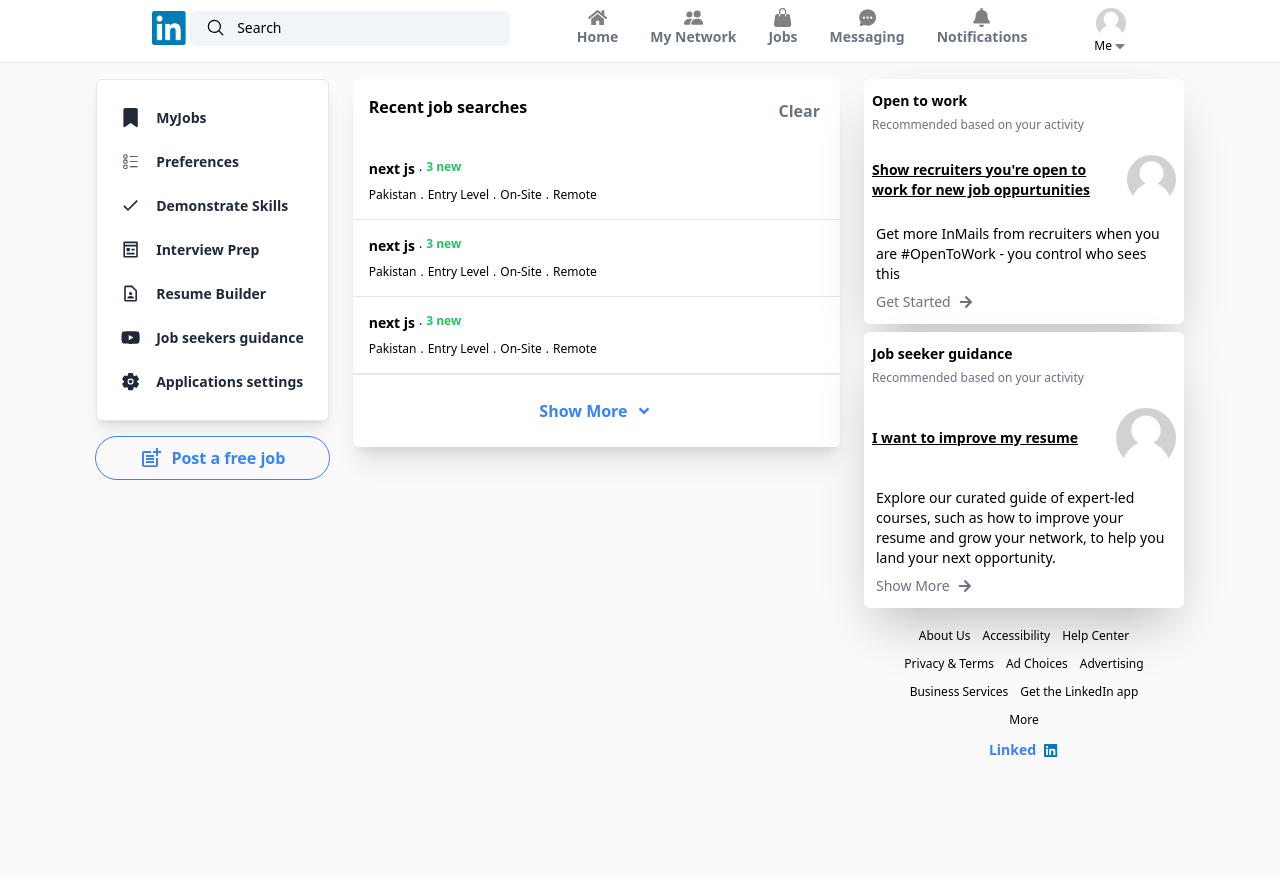
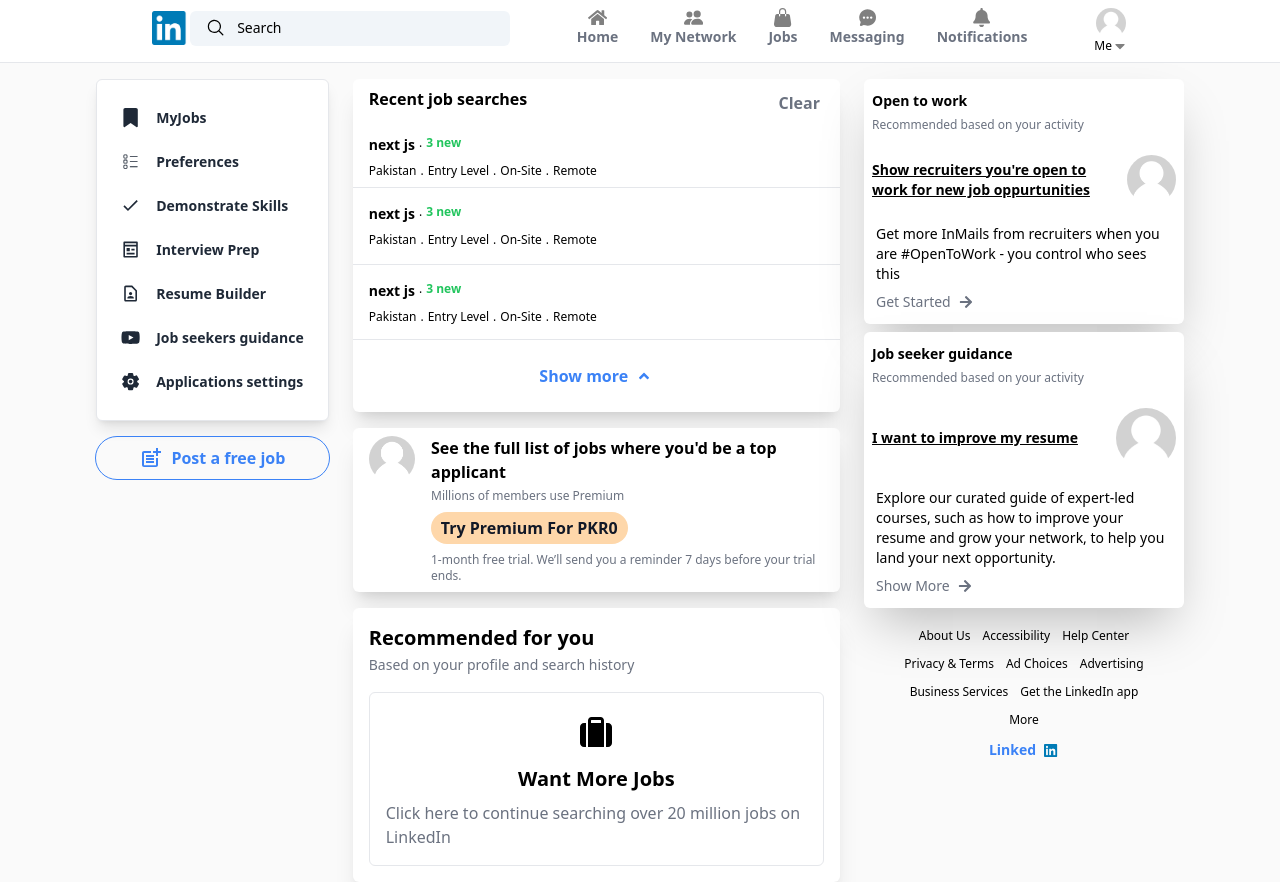
Before and after one commit to aais1/LinkedIn-clone, a React (Vite) app: page /jobs in a window 1280 px wide. Built offline with nearby package versions, Linux system fonts and the light colour scheme; no server answers.

Commit message:
Add NewJob and Recommend components

```diff
--- a/src/components/Header.jsx
+++ b/src/components/Header.jsx
@@ -14,7 +14,7 @@
 
 const Header = () => {
   const location = useLocation();
-  const restrictedRoutes = ["/login", "/register"];
+  const restrictedRoutes = ["/login", "/register" , "/list-job"];
   const notAllowedRoutes = restrictedRoutes.some((loc) =>
     location.pathname.includes(loc)
   );
--- a/src/components/JobsLeftBar.jsx
+++ b/src/components/JobsLeftBar.jsx
@@ -6,38 +6,41 @@
 import { IoSettings } from "react-icons/io5";
 import { IoMdCheckmark } from "react-icons/io";
 import { MdOutlinePostAdd } from "react-icons/md";
+import { Link } from 'react-router-dom'
 
 const JobsLeftBar = () => {
   return (
     <div className="flex flex-col gap-y-4">
     <div className='hidden rounded-md px-4 py-5 bg-white object-contain  lg:flex gap-y-2 flex-col items-start border text-gray-800  text-sm font-semibold shadow-lg w-[100%]'>
-      <div className='flex justify-between items-center gap-x-4 p-2'>
+      <div className='flex justify-between items-center gap-x-4 p-2 cursor-pointer hover:underline'>
         <FaBookmark style={{fontSize:'1.2rem'}} /><h1>MyJobs</h1>
       </div>
-      <div className='flex justify-between items-center gap-x-4 p-2'>
+      <div className='flex justify-between items-center gap-x-4 p-2 cursor-pointer hover:underline'>
       <CiBoxList style={{fontSize:'1.2rem'}} /><h1>Preferences</h1>
       </div>
-      <div className='flex justify-between items-center gap-x-4 p-2'>
+      <div className='flex justify-between items-center gap-x-4 p-2 cursor-pointer hover:underline'>
       <IoMdCheckmark style={{fontSize:'1.2rem'}}/><h1>Demonstrate Skills</h1>
       </div>
-      <div className='flex justify-between items-center gap-x-4 p-2'>
+      <div className='flex justify-between items-center gap-x-4 p-2 cursor-pointer hover:underline'>
       <RiPagesLine style={{fontSize:'1.2rem'}}/><h1>Interview Prep</h1>
       </div>
-      <div className='flex justify-between items-center gap-x-4 p-2'>
+      <div className='flex justify-between items-center gap-x-4 p-2 cursor-pointer hover:underline'>
       <MdOutlineContactPage style={{fontSize:'1.2rem'}}/><h1>Resume Builder</h1>
       </div>
-      <div className='flex justify-between items-center gap-x-4 p-2'>
+      <div className='flex justify-between items-center gap-x-4 p-2 cursor-pointer hover:underline'>
       <FaYoutube style={{fontSize:'1.2rem'}}/><h1>Job seekers guidance</h1>
       </div>
-      <div className='flex justify-between items-center gap-x-4 p-2'>
+      <div className='flex justify-between items-center gap-x-4 p-2 cursor-pointer hover:underline'>
       <IoSettings style={{fontSize:'1.2rem'}}/> <h1>Applications settings</h1>
       </div>
     </div>
+        <Link to="/list-job">
         <button
-        className="lg:flex hidden p-2 outline outline-1 items-center justify-center gap-x-2 outline-blue-500 font-semibold text-blue-500 hover:border-blue-500 border-[1px] border-transparent duration-150 rounded-full hover:bg-blue-50">
+        className="lg:flex w-[100%] hidden p-2 outline outline-1 items-center justify-center gap-x-2 outline-blue-500 font-semibold text-blue-500 hover:border-blue-500 border-[1px] border-transparent duration-150 rounded-full hover:bg-blue-50">
           <MdOutlinePostAdd style={{fontSize:"1.5rem"}} />
           Post a free job
         </button>
+        </Link>
     </div>
   )
 }
--- a/src/components/RecentJobSearches.jsx
+++ b/src/components/RecentJobSearches.jsx
@@ -1,15 +1,24 @@
 import { FaAngleDown } from "react-icons/fa";
+import { useState } from "react";
 
 const RecentJobSearches = () => {
 
+  const [showMore,setShowMore]=useState(false)
+
+  const handleChange=()=>{
+    setShowMore(!showMore)
+    console.log(showMore);
+  }
+
   return (
-    <div className='bg-white  text-black rounded-md shadow-xl '>
-        <div className='flex font-semibold justify-between p-4'>
+    <div className={`bg-white text-black rounded-md shadow-xl`}>
+      <div className={` ${!showMore ? `max-h-[260px]` : `max-h-[600px]`} transition-all duration-500 overflow-hidden `}>
+        <div className='flex font-semibold justify-between px-4 py-2'>
             <h1>Recent job searches</h1>
             <button
             className='text-gray-500 hover:bg-blue-50 p-1 rounded-md'>Clear</button>
         </div>
-        <div className='flex border-b p-4 flex-col gap-y-2 text-xs '>
+        <div className='flex border-b px-4 py-2 flex-col gap-y-2 text-xs '>
           <div className='flex item-center gap-x-1'>
           <p className='font-semibold text-sm'>next js </p>
           <span> . </span>
@@ -58,10 +67,71 @@
             <span> . </span>
             <p>Remote</p>
           </div>
+
+
         </div>
+        <div className={` ${!showMore ? `opacity-0` : `opacity-100`} transition-all duration-500 `}>
+        <div className='flex border-b p-4 flex-col gap-y-2 text-xs '>
+          <div className='flex item-center gap-x-1'>
+          <p className='font-semibold text-sm'>next js </p>
+          <span> . </span>
+          <p className='text-green-500 font-semibold'>3 new</p>
+          </div>
+          <div className='flex item-center gap-x-1'>
+            <p>Pakistan</p>
+            <span> . </span>
+            <p>Entry Level</p>
+            <span> . </span>
+            <p>On-Site</p>
+            <span> . </span>
+            <p>Remote</p>
+          </div>
+
+
+        </div>
+
+        <div className='flex border-b p-4 flex-col gap-y-2 text-xs '>
+          <div className='flex item-center gap-x-1'>
+          <p className='font-semibold text-sm'>next js </p>
+          <span> . </span>
+          <p className='text-green-500 font-semibold'>3 new</p>
+          </div>
+          <div className='flex item-center gap-x-1'>
+            <p>Pakistan</p>
+            <span> . </span>
+            <p>Entry Level</p>
+            <span> . </span>
+            <p>On-Site</p>
+            <span> . </span>
+            <p>Remote</p>
+          </div>
+
+
+        </div>
+
+        <div className='flex border-b p-4 flex-col gap-y-2 text-xs '>
+          <div className='flex item-center gap-x-1'>
+          <p className='font-semibold text-sm'>next js </p>
+          <span> . </span>
+          <p className='text-green-500 font-semibold'>3 new</p>
+          </div>
+          <div className='flex item-center gap-x-1'>
+            <p>Pakistan</p>
+            <span> . </span>
+            <p>Entry Level</p>
+            <span> . </span>
+            <p>On-Site</p>
+            <span> . </span>
+            <p>Remote</p>
+          </div>
+        </div>
+        </div>
+        </div>
+
         <div className='border-t flex justify-center'>
-        <button className='flex gap-x-2 items-center w-[130px] font-semibold text-blue-500  my-4 p-2 rounded-md hover:bg-blue-50'>
-            Show More <FaAngleDown/>
+        <button className='flex gap-x-2 items-center w-[130px] font-semibold text-blue-500  my-4 p-2 rounded-md hover:bg-blue-50'
+        onClick={handleChange}>
+            Show {`${!showMore ? `more` : `less` } `} <FaAngleDown className={` duration-700 ${!showMore ? 'rotate-180' : ``}`}/>
           </button>
         </div>
     </div>
--- /dev/null
+++ b/src/components/Recommend.jsx
@@ -0,0 +1,21 @@
+import { FaSuitcase } from "react-icons/fa6";
+
+const Recommend = () => {
+  return (
+    <div className='p-4 bg-white rounded-md shadow-xl'>
+        <div className='flex flex-col gap-y-4'>
+            <div>
+            <h1 className="font-semibold text-xl">Recommended for you</h1>
+            <span className='text-sm text-gray-500'>Based on your profile and search history</span>
+            </div>
+            <div className='border flex flex-col items-center justify-center p-4 rounded-md'>
+                <span className='my-2'><FaSuitcase style={{fontSize:"2rem"}}/></span>
+                <h1 className="font-semibold text-xl my-2">Want More Jobs</h1>
+                <h2 className='text-md text-gray-500'>Click here to continue searching over 20 million jobs on LinkedIn</h2>
+            </div>
+        </div>
+    </div>
+  )
+}
+
+export default Recommend
--- /dev/null
+++ b/src/components/TopApplicant.jsx
@@ -0,0 +1,27 @@
+import Avatar from './Avatar'
+import { useSelector } from 'react-redux'
+
+const TopApplicant = () => {
+    const user=useSelector(store=>store.auth.user)
+  return (
+    <div className='flex gap-x-4 bg-white px-4 py-2 rounded-md shadow-xl'>
+        <Avatar url={user?.photoURL} width={50} />
+        <div className='flex flex-col gap-y-1'>
+            <h1 className='font-semibold'>
+                See the full list of jobs where you'd be a top applicant
+            </h1>
+            <div className='flex flex-col gap-y-2'>
+            <span className='text-xs text-gray-500'>
+                Millions of members use Premium
+            </span>
+            <button className='bg-orange-200 text-gray-900  hover:bg-orange-300 duration-100 p-1 w-[50%] rounded-full font-semibold'>
+                Try Premium For PKR0
+            </button>
+            <span className='text-gray-500 text-xs'>1-month free trial. We’ll send you a reminder 7 days before your trial ends.</span>
+            </div>
+        </div>
+    </div>
+  )
+}
+
+export default TopApplicant
--- a/src/components/index.js
+++ b/src/components/index.js
@@ -11,5 +11,7 @@
 import JobsLeftBar from "./JobsRightBar";
 import JobsRightLinks from "./JobsRightLinks";
 import RecentJobSearches from "./RecentJobSearches";
+import TopApplicant from "./TopApplicant";
+import Recommend from "./Recommend";
 
-export {Header,LeftSideBar,RightSideBar,Avatar,HeaderItem,Discover,Post,InputField,Loader,JobsRightBar,JobsLeftBar,JobsRightLinks,RecentJobSearches}
+export {Header,LeftSideBar,RightSideBar,Avatar,HeaderItem,Discover,Post,InputField,Loader,JobsRightBar,JobsLeftBar,JobsRightLinks,RecentJobSearches,TopApplicant,Recommend}
--- a/src/pages/Jobs.jsx
+++ b/src/pages/Jobs.jsx
@@ -1,15 +1,22 @@
  import JobsLeftBar from "../components/JobsLeftBar"
- import { JobsRightBar , RecentJobSearches } from "../components"
+ import { JobsRightBar , RecentJobSearches , TopApplicant , Recommend} from "../components"
 
 const Jobs = () => {
+
+  document.title="LinkedIn | Jobs"
+
   return (
     <div className="bg-zinc-50 pt-4">
     <div className="w-[95vw] md:w-[85vw] mx-auto min-h-screen flex gap-x-2 md:gap-x-6 text-black">
             <div className="flex-none">
             <JobsLeftBar/>
             </div>
-            <div className="flex-auto">
+            <div className="flex-auto ">
+              <div className="flex flex-col gap-y-4">
             <RecentJobSearches/>
+            <TopApplicant/>
+            <Recommend/>
+              </div>
             </div>
             <div className="flex-none">
             <JobsRightBar/>
--- /dev/null
+++ b/src/pages/NewJob.jsx
@@ -0,0 +1,24 @@
+const NewJob = () => {
+  return (
+    <div className="bg-zinc-50">
+      <div className="flex justify-center items-center h-screen">
+        <div className="bg-white p-8 rounded shadow-md w-96">
+          <h2 className="text-2xl font-bold mb-4">Software Engineer</h2>
+          <p className="text-gray-600 mb-4">Company: XYZ Tech</p>
+          <p className="text-gray-600 mb-4">Location: Remote</p>
+          <p className="text-gray-800">
+            We are looking for a skilled Software Engineer to join our team.
+            Apply now for exciting opportunities!
+          </p>
+          <div className="mt-4">
+            <button className="bg-blue-500 text-white px-4 py-2 rounded hover:bg-blue-600">
+              Apply Now
+            </button>
+          </div>
+        </div>
+      </div>
+    </div>
+  )
+}
+
+export default NewJob
--- a/src/pages/index.js
+++ b/src/pages/index.js
@@ -2,5 +2,6 @@
 import Login from './Login'
 import Register from './Register'
 import Jobs from './Jobs'
+import NewJob from './NewJob'
 
-export { Feed , Login , Register , Jobs }
+export { Feed , Login , Register , Jobs , NewJob }
```
Also changed, not shown: src/components/JobsRightLinks.jsx (+9 -9 lines), src/main.jsx (+10 -1 lines).
